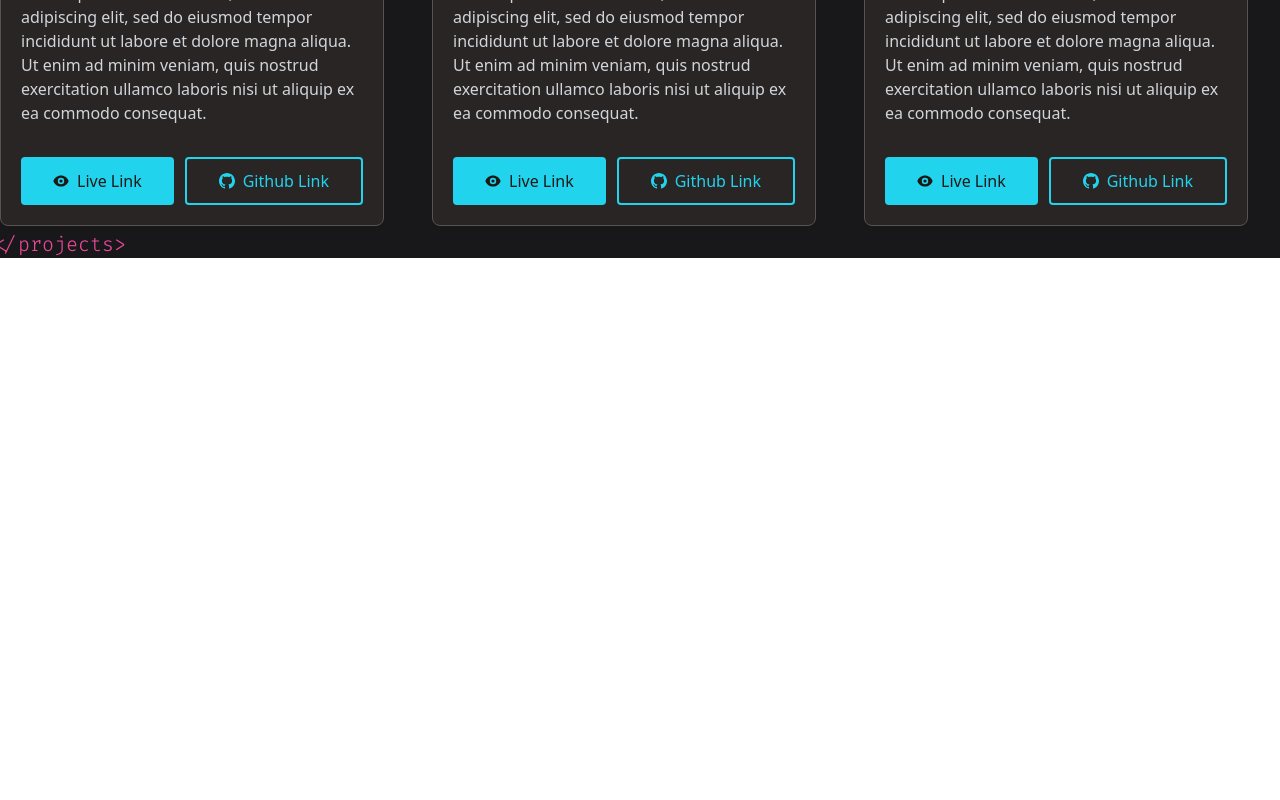
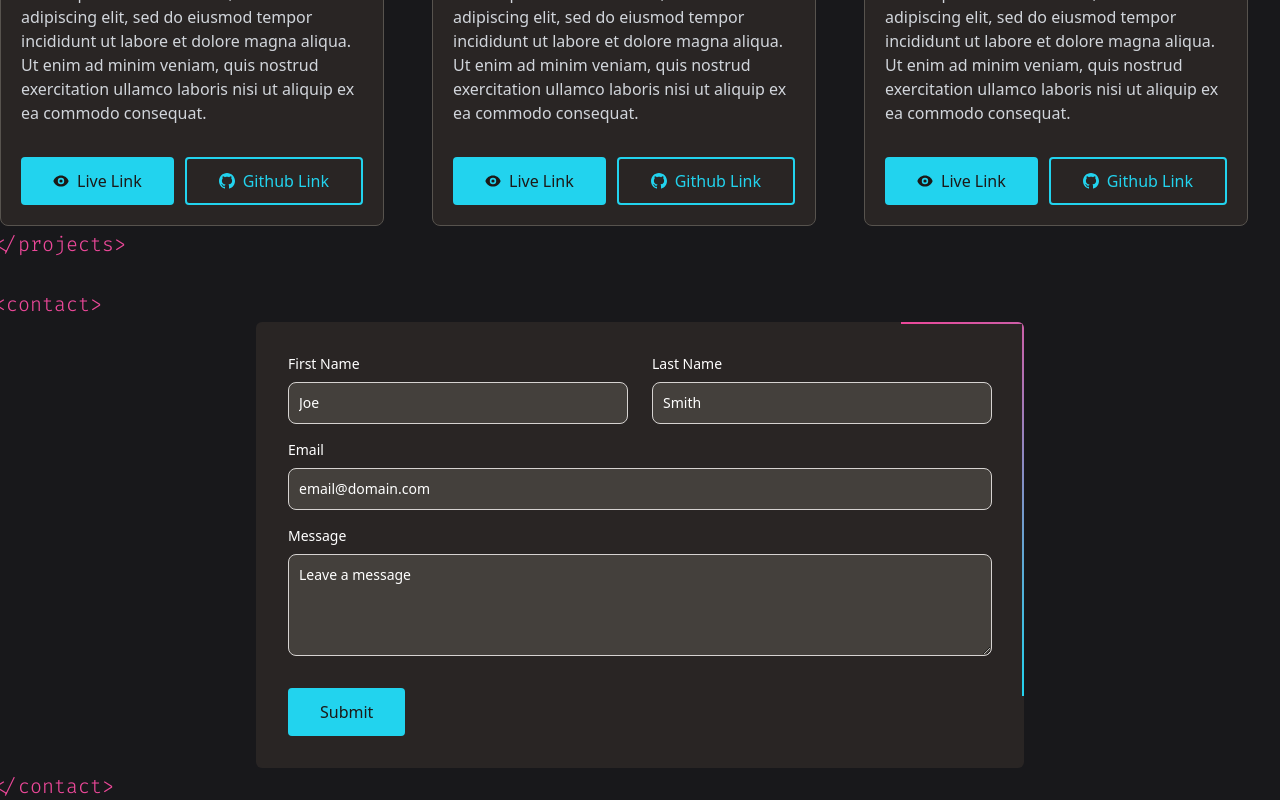
Before and after one commit to Karimaljandali/Website, a Next.js app: page / in a window 1280 px wide. Shown: the part 1563-2363 px from the top of the page. Before the commit the page ends 1853 px from the top, so only its background shows below. Built offline with nearby package versions, Linux system fonts and the light colour scheme.

Commit message:
Added contact element with styling

```diff
--- /dev/null
+++ b/components/Contact.js
@@ -0,0 +1,37 @@
+import React from 'react'
+
+const Contact = () => {
+  return (
+    <div className="mx-auto max-w-screen-xl relative py-8">
+        <span className="code-tag top-0">{"<contact>"}</span>
+        <form action="POST" className="mx-auto max-w-screen-md bg-stone-800 rounded-md p-8 login-form relative overflow-hidden">
+            <span></span>
+            <span></span>
+            <span></span>
+            <span></span>
+            <div className="grid xl:grid-cols-2 xl:gap-6 mb-4">
+                <div class="group w-full">
+                    <label for="first-name" className="block mb-2 text-sm font-medium text-white">First Name</label>
+                    <input type="text" id="first-name" className="text-sm rounded-lg block w-full p-2.5 text-white placeholder:text-white border-stone-300 border bg-stone-700" placeholder="Joe"/>
+                </div>
+                <div class="group w-full">
+                    <label for="last-name" className="block mb-2 text-sm font-medium text-white">Last Name</label>
+                    <input type="text" id="last-name" className="text-sm rounded-lg block w-full p-2.5 text-white placeholder:text-white border-stone-300 border bg-stone-700" placeholder="Smith"/>
+                </div>
+            </div>
+            <div class="group w-full mb-4">
+                <label for="email" className="block mb-2 text-sm font-medium text-white">Email</label>
+                <input type="email" id="email" className="text-sm rounded-lg block w-full p-2.5 text-white placeholder:text-white border-stone-300 border bg-stone-700" placeholder="email@domain.com"/>
+            </div>
+            <div class="group w-full mb-8">
+                <label for="message" className="block mb-2 text-sm font-medium text-white">Message</label>
+                <textarea id="message" rows="4" className="block p-2.5 w-full text-sm bg-stone-700 rounded-lg border border-stone-300 focus:ring-blue-500 focus:border-blue-500 text-white placeholder:text-white" placeholder="Leave a message"/>
+            </div>
+            <button className="bg-cyan-400 text-stone-900 px-8 py-2 rounded transition-colors text-md hover:bg-cyan-500focus:bg-cyan-500 h-12">Submit</button>
+        </form>
+        <span className="code-tag bottom-0">{"</contact>"}</span>
+    </div>
+  )
+}
+
+export default Contact
--- a/pages/index.js
+++ b/pages/index.js
@@ -4,10 +4,11 @@ import Header from '/components/Header'
 import Hero from '/components/Hero'
 import Projects from '/components/Projects'
 import About from '/components/About'
+import Contact from '/components/Contact'
 
 export default function Home() {
   return (
-    <div className="bg-dark">
+    <div className="bg-dark overflow-y-hidden">
       <Head>
         <title>Karim Aljandali | Freelance React Developer</title>
         <meta name="description" content="React Developer" />
@@ -18,6 +19,7 @@ export default function Home() {
         <Hero />
         <About />
         <Projects />
+        <Contact />
       </main>
     </div>
   )
--- a/styles/globals.css
+++ b/styles/globals.css
@@ -9,3 +9,83 @@
       @apply font-code text-pink-500 absolute -left-1.5 text-xl;
   }
 }
+
+.login-form span {
+  position: absolute;
+  display: block;
+}
+
+.login-form span:nth-child(1) {
+  top: 0;
+  left: -100%;
+  width: 100%;
+  height: 2px;
+  background: linear-gradient(90deg, #ec489a, #22d3ee);
+  animation: btn-anim1 4s linear infinite;
+}
+
+@keyframes btn-anim1 {
+  0% {
+    left: -100%;
+  }
+  50%,100% {
+    left: 100%;
+  }
+}
+
+.login-form span:nth-child(2) {
+  top: -100%;
+  right: 0;
+  width: 2px;
+  height: 100%;
+  background: linear-gradient(180deg, #ec489a, #22d3ee);
+  animation: btn-anim2 4s linear infinite;
+  animation-delay: 1s
+}
+
+@keyframes btn-anim2 {
+  0% {
+    top: -100%;
+  }
+  50%,100% {
+    top: 100%;
+  }
+}
+
+.login-form span:nth-child(3) {
+  bottom: 0;
+  right: -100%;
+  width: 100%;
+  height: 2px;
+  background: linear-gradient(270deg, #ec489a, #22d3ee);
+  animation: btn-anim3 4s linear infinite;
+  animation-delay: 2s
+}
+
+@keyframes btn-anim3 {
+  0% {
+    right: -100%;
+  }
+  50%,100% {
+    right: 100%;
+  }
+}
+
+.login-form span:nth-child(4) {
+  bottom: -100%;
+  left: 0;
+  width: 2px;
+  height: 100%;
+  background: linear-gradient(360deg, #ec489a, #22d3ee);
+  animation: btn-anim4 4s linear infinite;
+  animation-delay: 3s
+}
+
+@keyframes btn-anim4 {
+  0% {
+    bottom: -100%;
+  }
+  50%,100% {
+    bottom: 100%;
+  }
+}
```
